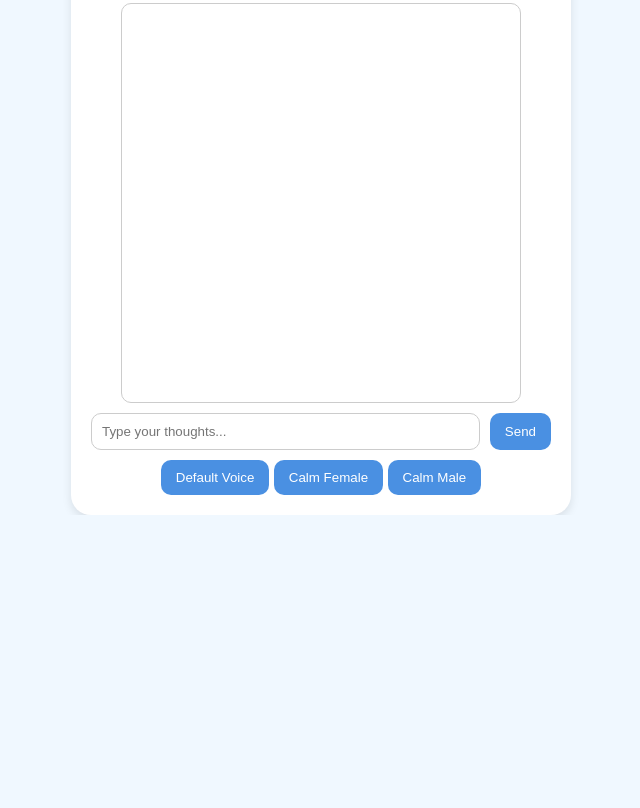
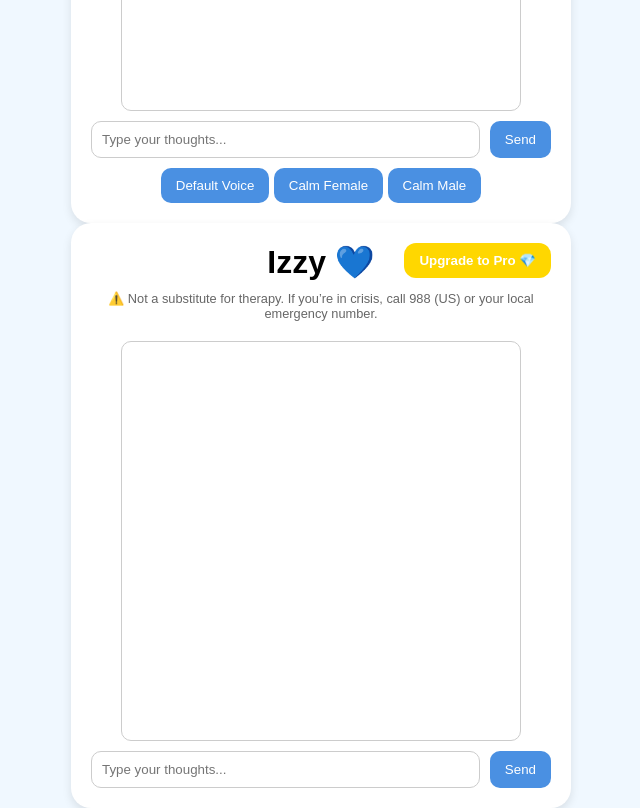
Before and after one commit to anoraroseleone-dev/Izzy, a plain HTML site: page index.html in a window 1280 px wide. Shown: the part 515-1323 px from the top of the page, without its empty margins (319-959 px from the left). Before the commit the page ends 1030 px from the top, so only its background shows below. Drawn offline with Linux system fonts and the light colour scheme.

Commit message:
Update index.html

```diff
--- a/index.html
+++ b/index.html
@@ -65,3 +65,33 @@
   <script src="izzy.js"></script>
 </body>
 </html>
+<!DOCTYPE html>
+<html lang="en">
+<head>
+  <meta charset="UTF-8" />
+  <meta name="viewport" content="width=device-width, initial-scale=1.0"/>
+  <title>Izzy - Your Support Space</title>
+  <link rel="stylesheet" href="style.css" />
+</head>
+<body>
+  <div id="app">
+    <h1>Izzy 💙</h1>
+    <p class="disclaimer">
+      ⚠️ Not a substitute for therapy. If you’re in crisis, call 988 (US) or your local emergency number.
+    </p>
+
+    <!-- Upgrade button -->
+    <button id="proButton" onclick="unlockPro()">Upgrade to Pro 💎</button>
+
+    <!-- Chat area -->
+    <div id="chat"></div>
+    <div id="input-area">
+      <input id="userInput" type="text" placeholder="Type your thoughts..." />
+      <button onclick="sendMessage()">Send</button>
+    </div>
+  </div>
+
+  <!-- Load JavaScript -->
+  <script src="izzy.js"></script>
+</body>
+</html>
```
